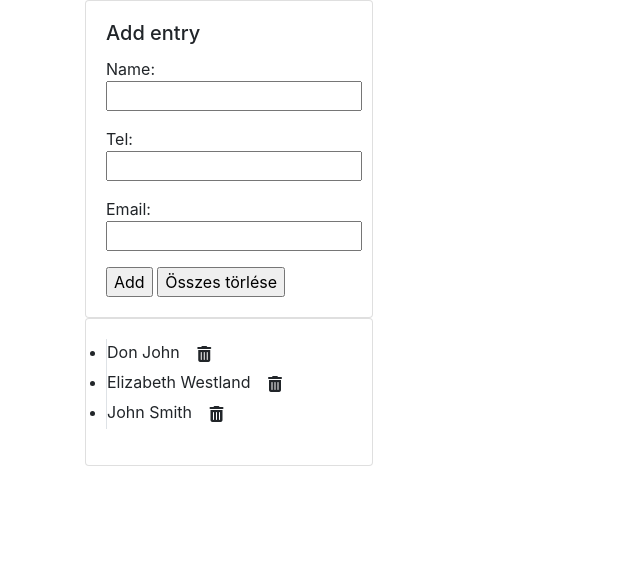
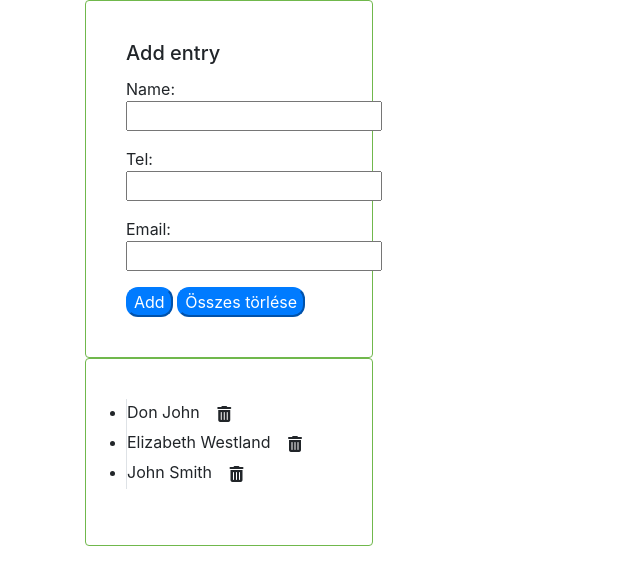
Before and after one commit to holewente/adress, a plain HTML site: page index.html in a window 1280 px wide. Shown: the whole page, without its empty margins (0-640 px from the left). Drawn offline with nearby package versions, Linux system fonts and the light colour scheme.

Commit message:
Update index.html

```diff
--- a/index.html
+++ b/index.html
@@ -6,20 +6,33 @@
     <link rel="stylesheet" href="https://cdn.jsdelivr.net/npm/bootstrap@4.6.1/dist/css/bootstrap.min.css" integrity="sha384-zCbKRCUGaJDkqS1kPbPd7TveP5iyJE0EjAuZQTgFLD2ylzuqKfdKlfG/eSrtxUkn" crossorigin="anonymous">
     <link rel="stylesheet" href="https://cdnjs.cloudflare.com/ajax/libs/font-awesome/6.1.1/css/all.min.css" integrity="sha512-KfkfwYDsLkIlwQp6LFnl8zNdLGxu9YAA1QvwINks4PhcElQSvqcyVLLD9aMhXd13uQjoXtEKNosOWaZqXgel0g==" crossorigin="anonymous" referrerpolicy="no-referrer" />
     <title>Cim</title>
+    <style>
+      .kartya{
+        border-color: hsl(100, 43%, 51%);
+        padding: 20px;
+      }
+      input.btn-primary{
+        border-radius: 12px;
+      }
+      i:hover{
+        text-decoration: underline;
+        background-color: red;
+      }
+    </style>
 </head>
 <body>
     <div class="container">
-        <div class="card" style="width: 18rem;">
+        <div class="card kartya" style="width: 18rem;">
             <div class="card-body">
               <h5 class="card-title">Add entry</h5>
               <p class="card-text">Name: <input type="text" name="nev" id="nev"> </p>
               <p class="card-text">Tel: <input type="text" name="tel" id="tel"> </p>
-              <p class="card-text">  Email: <input type="text" name="email" id="email"></p>
-              <input type="button" value="Add" onclick="hozzaad()">
-              <input type="button" value="Összes törlése" onclick="del()">
+              <p class="card-text">  Email: <input type="email" required onblur="checkemail(this)" name="email" id="email"></p>
+              <input class="btn-primary" type="button" value="Add" onclick="hozzaad()">
+              <input class="btn-primary" type="button" value="Összes törlése" onclick="del()">
             </div>
           </div>
-          <div class="card" style="width: 18rem;">
+          <div class="card kartya" style="width: 18rem;">
             <ul class="card-body megjelenites">
 
             </ul>
```
